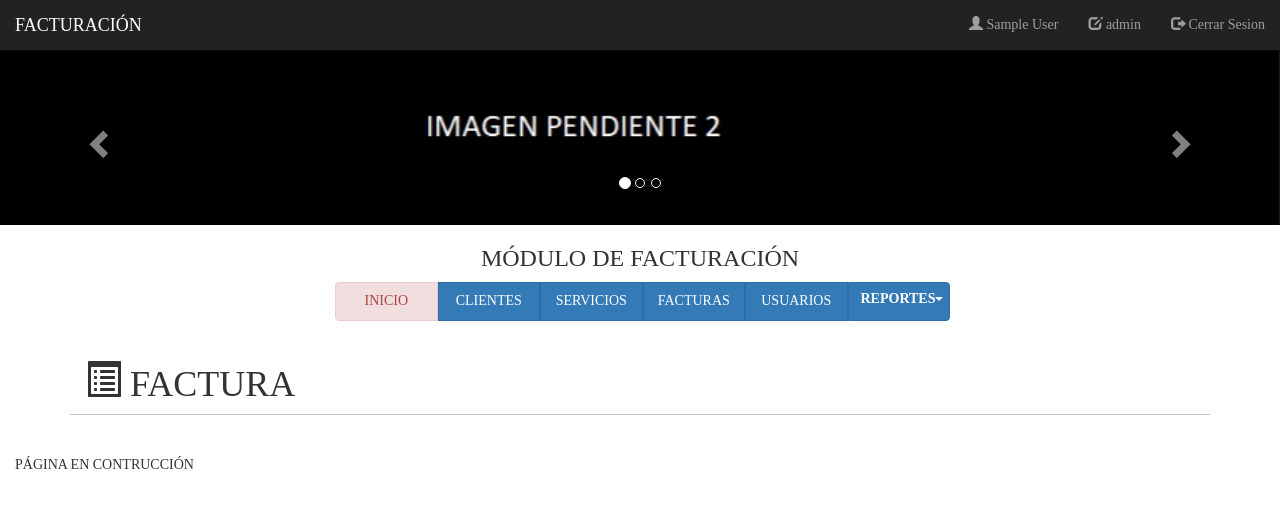
After one commit to rftarupi/ModuloFacturacion-FestiJuegos, a PHP site: page /View/Facturas/VistaPreviaFactura.php in a window 1280 px wide. The commit adds this page. Shown: the top 508 px of the page. Run offline with PHP 8.4, Linux system fonts and the light colour scheme; the visitor is signed in with stand-in values (Sample User, id 1).

Commit message:
Cambio en la funcionalidad de facturación, inserción de el archivo de vista previa de la factura para su impresión

```diff
--- a/Model/CabFacturasModel.php
+++ b/Model/CabFacturasModel.php
@@ -47,16 +47,31 @@ class CabFacturasModel {
     }
 
     // MÉTODO PARA INSERTAR UNA CABECERA DE FACTURA
-    public function insertarCabFactura($COD_CAB_FACT, $COD_CLI) {
+    public function insertarCabFactura($COD_CAB_FACT) {
         // Conexión a Base de Datos y creación de consulta sql
         $pdo = Database::connect();
         $pdo->setAttribute(PDO::ATTR_ERRMODE, PDO::ERRMODE_EXCEPTION);
-        $sql = 'insert into tab_fac_cab_facturas(COD_CAB_FACT, COD_CLI) values(?,?)';
+        $sql = 'insert into tab_fac_cab_facturas(COD_CAB_FACT) values(?)';
         $consulta = $pdo->prepare($sql);
 
         //Ejecutamos la consulta y pasamos los parametros
         try {
-            $consulta->execute(array($COD_CAB_FACT, $COD_CLI));
+            $consulta->execute(array($COD_CAB_FACT));
+        } catch (PDOException $e) {
+            Database::disconnect();
+            throw new Exception($e->getMessage());
+        }
+        Database::disconnect();
+    }
+
+    // MÉTODO PARA INSERTAR(ACTUALIZAR) EL CLIENTE DE UNA FACTURA
+    public function actualizarClienteFactura($COD_CAB_FACT, $COD_CLI) {
+        $pdo = Database::connect();
+        $sql = 'update tab_fac_cab_facturas set COD_CLI=? where COD_CAB_FACT=?';
+        $consulta = $pdo->prepare($sql);
+
+        try {
+            $consulta->execute(array($COD_CLI,$COD_CAB_FACT));
         } catch (PDOException $e) {
             Database::disconnect();
             throw new Exception($e->getMessage());
--- /dev/null
+++ b/View/Facturas/VistaPreviaFactura.php
@@ -0,0 +1,178 @@
+<!DOCTYPE html>
+<?php
+session_start();
+if (isset($_SESSION['USUARIO_ACTIVO'])) {
+    include_once '../../Model/CabFactura.php';
+    include_once '../../Model/CabFacturasModel.php';
+    include_once '../../Model/Servicio.php';
+    include_once '../../Model/ServiciosModel.php';
+    include_once '../../Model/Cliente.php';
+    include_once '../../Model/ClientesModel.php';
+    include_once '../../Model/Usuario.php';
+    include_once '../../Model/UsuariosModel.php';
+    include_once '../../Model/FacturaDetallesModel.php';
+    $cabFacturasModel = new CabFacturasModel();
+    $serviciosModel = new ServiciosModel();
+    $clientesModel = new ClientesModel();
+    $detallesModel = new FacturaDetallesModel();
+    $NOM = $_SESSION['NOMBRE_USUARIO'];
+    $TIPO = $_SESSION['TIPO_USUARIO'];
+    $USUARIO_ACTIVO = unserialize($_SESSION['USUARIO_ACTIVO']);
+    ?>
+    <html>
+        <head>
+            <meta charset="UTF-8">
+            <title>NUEVA FACTURA</title>
+            <meta name="viewport" content="width=device-width, user-scalable=no, initial-scale=1.0, maximum-scale=1.0, minimum-scale=1.0">
+
+            <!--Importación de Dependencias al proyecto-->
+            <script src="../../Dependencias/js/jquery-2.1.4.js"></script>
+            <script src="../../Dependencias/js/bootstrap.js"></script>
+            <script src="../../Dependencias/js/getDatos.js"></script>
+            <script src="../../Dependencias/js/bootstrap-table.js"></script>
+            <script src = "../../Dependencias/SweetAlert/sweetalert.min.js" type="text/javascript"></script>
+            <script src="../../Dependencias/js/validaciones.js"></script>
+                <!--<script src="../../Dependencias/DataTables/jquery.dataTables.min.js"></script>-->
+
+            <!--Importaciones Css-->
+            <link href="../../Dependencias/css/bootstrap-table.css" rel="stylesheet" />
+            <link href="../../Dependencias/css/bootstrap.css" rel="stylesheet" />
+            <link href="../../Dependencias/css/bootstrap-theme.css">
+            <link href="../../Dependencias/SweetAlert/sweetalert.css" rel="stylesheet" type="text/css">
+
+            <!--<link rel="stylesheet" href="../../Dependencias/DataTables/jquery.dataTables.min.css">-->
+
+            <style type="text/css">
+                div{
+                    font-family: Calibri Light;
+                }
+                body{
+                    padding-top: 50px;
+                }
+            </style>
+
+            <!--Función que permite obtener datos sin recargar pagina-->
+            <script language="javascript">
+                function ObtenerDatosServicio(COD_SERV) {
+                    var COD_SERV = COD_SERV;
+                    /// Invocamos a nuestro script PHP
+                    $.ajax({
+                        data: COD_SERV,
+                        url: '../../controller/controller.php?opcion1=factura&opcion2=recargarDatosServicio&COD_SERV=' + COD_SERV,
+                        type: 'post',
+                        success: function (response) {
+                            $("#TblServ").html(response);
+                        }
+                    });
+                }
+            </script>
+        </head>
+        <body>
+            <div class="container-fluid">
+                <!--CODIGO PARA LA BARRA DE SESIÓN-->
+                <div class="row">
+                    <nav class="navbar navbar-inverse navbar-fixed-top">
+                        <div class="container-fluid">
+                            <div class="navbar-header">
+                                <button class="navbar-toggle collapsed" data-toggle="collapse" data-target="#navbar-1">
+                                    <span class="sr-only">Menú</span>
+                                    <span class="icon-bar"></span>
+                                    <span class="icon-bar"></span>
+                                    <span class="icon-bar"></span>
+                                </button>
+                                <a href="" class="navbar-brand">FACTURACIÓN</a>
+                            </div>
+                            <div class="collapse navbar-collapse" id="navbar-1">
+                                <ul class="nav navbar-nav navbar-right">
+                                    <li><a href=""><span class="glyphicon glyphicon-user"></span> <?php echo $NOM; ?> </a></li>
+                                    <li><a href=""><span class="glyphicon glyphicon-edit"></span> <?php echo $TIPO; ?> </a></li>
+                                    <li><a href="../../Controller/controller.php?opcion1=cerrar_sesion"><span class="glyphicon glyphicon-log-out"></span> Cerrar Sesion </a></li>
+                                </ul>
+                            </div>
+                        </div>
+                    </nav>
+                </div>
+                <!--CODIGO PARA INSERTAR  UN SLIDER-->
+                <div class="row">
+                    <div id="carousel1" class="carousel slide" data-ride="carousel">
+                        <!--Indicatodores-->
+                        <ol class="carousel-indicators">
+                            <li data-target="#carousel1" data-slide-to="0" class="active"></li>
+                            <li data-target="#carousel1" data-slide-to="1"></li>
+                            <li data-target="#carousel1" data-slide-to="2"></li>
+                        </ol>
+
+                        <!--Contenedor de las imagenes-->
+                        <div class="carousel-inner" role="listbox">
+                            <div class="item">
+                                <img src="../../Imagenes/banner.jpg" width="100%" alt="Imagen 1">
+                            </div>
+                            <div class="item active">
+                                <img src="../../Imagenes/banner4.jpg" width="100%" alt="Imagen 2">
+                            </div>
+                            <div class="item">
+                                <img src="../../Imagenes/banner6.jpg" width="100%" alt="Imagen 3">
+                            </div>
+                        </div>
+                        <!--Controls-->
+                        <a class="left carousel-control" href="#carousel1" role="button" data-slide="prev">
+                            <span class="glyphicon glyphicon-chevron-left" aria-hidden="true"></span>
+                            <span class="sr-only">Anterior</span>
+                        </a>
+                        <a class="right carousel-control" href="#carousel1" role="button" data-slide="next">
+                            <span class="glyphicon glyphicon-chevron-right" aria-hidden="true"></span>
+                            <span class="sr-only">Siguiente</span>
+                        </a>
+                    </div>
+                </div>
+
+                <!--TITULO DEL SISTEMA-->
+                <div class="row text-center"><h3>MÓDULO DE FACTURACIÓN</h3></div>
+
+                <!--MENU CON BOTONES-->
+                <div class="row">
+                    <div class="col-md-6 col-md-offset-3">
+                        <div class="btn-toolbar">
+                            <div class="btn-group btn-group-justified">
+                                <a class="btn btn-danger alert-danger" href="../Principal/inicio.php">INICIO</a>
+                                <a class="btn btn-primary" href="../../View/Clientes/inicioClientes.php">CLIENTES</a>
+                                <a class="btn btn-primary" href="../../View/Servicios/inicioServicios.php">SERVICIOS</a>
+                                <a class="btn btn-primary" href="../../View/Facturas/inicioFacturas.php">FACTURAS</a>
+                                <a class="btn btn-primary" href="../../View/Usuarios/inicioUsuarios.php">USUARIOS</a>
+                                <div class="btn-group">
+                                    <button class="btn btn-primary dropdown-toggle" id="dropdownReportes" aria-extended="true" type="button" data-toggle="dropdown">
+                                        <label class="control-label">REPORTES<span class="caret"></span></label>
+                                    </button>
+                                    <ul class="dropdown-menu" role="menu" aria-labelledby="dropdownReportes">
+                                        <li><a href="../../View/Reportes/ReportesMovimientosProducto.php">Reportes</a></li>
+                                        <li><a href="../../View/Reportes/ReporteBodegueros.php">Reportes</a></li>
+                                        <li><a href="../../View/Reportes/ReporteProductos.php">Reportes</a></li>
+                                    </ul>
+                                </div>
+                            </div>
+                        </div>
+                    </div>
+                </div> <br>
+
+                <!--Título de la página-->
+                <div class="container">
+                    <div class="row">
+                        <div class="col-lg-12">
+                            <div class="col-lg-12" style="border-bottom: 1px solid #c5c5c5">
+                                <h1><span class="glyphicon glyphicon-list-alt"></span> FACTURA</h1></div>
+                        </div>
+                    </div>
+
+
+
+                </div>
+
+                <br><br>PÁGINA EN CONTRUCCIÓN
+            </div>
+        </body>
+    </html>
+    <?php
+} else {
+    header('Location: ../login.php');
+}
+?>
--- a/View/Facturas/inicioFacturas.php
+++ b/View/Facturas/inicioFacturas.php
@@ -151,7 +151,8 @@ if (isset($_SESSION['USUARIO_ACTIVO'])) {
                     <div class="col-md-12" style="padding-top: 5px">
                         <!--La class nav nav-pills nos permite hacer menús-->
                         <ul class="nav nav-pills">
-                            <li role="presentation"><a href="nuevaFactura.php"><h4>NUEVA FACTURA</h4></a></li>
+                             <?php echo "<li role='presentation'><a href='../../Controller/controller.php?opcion1=factura&opcion2=insertar_factura&COD_CAB_FACT=".$cabFacturasModel->generarCodFactura()."'><h4>NUEVA FACTURA</h4></a></li>" ?>
+                            <!--<li role="presentation"><a href="nuevaFactura.php?COD_CAB_FACT=53"><h4>NUEVA FACTURA</h4></a></li>-->
                         </ul>
                     </div>
                 </div>
```
Also changed, not shown: Controller/controller.php (+15 -18 lines), View/Facturas/nuevaFactura.php (+7 -32 lines).
